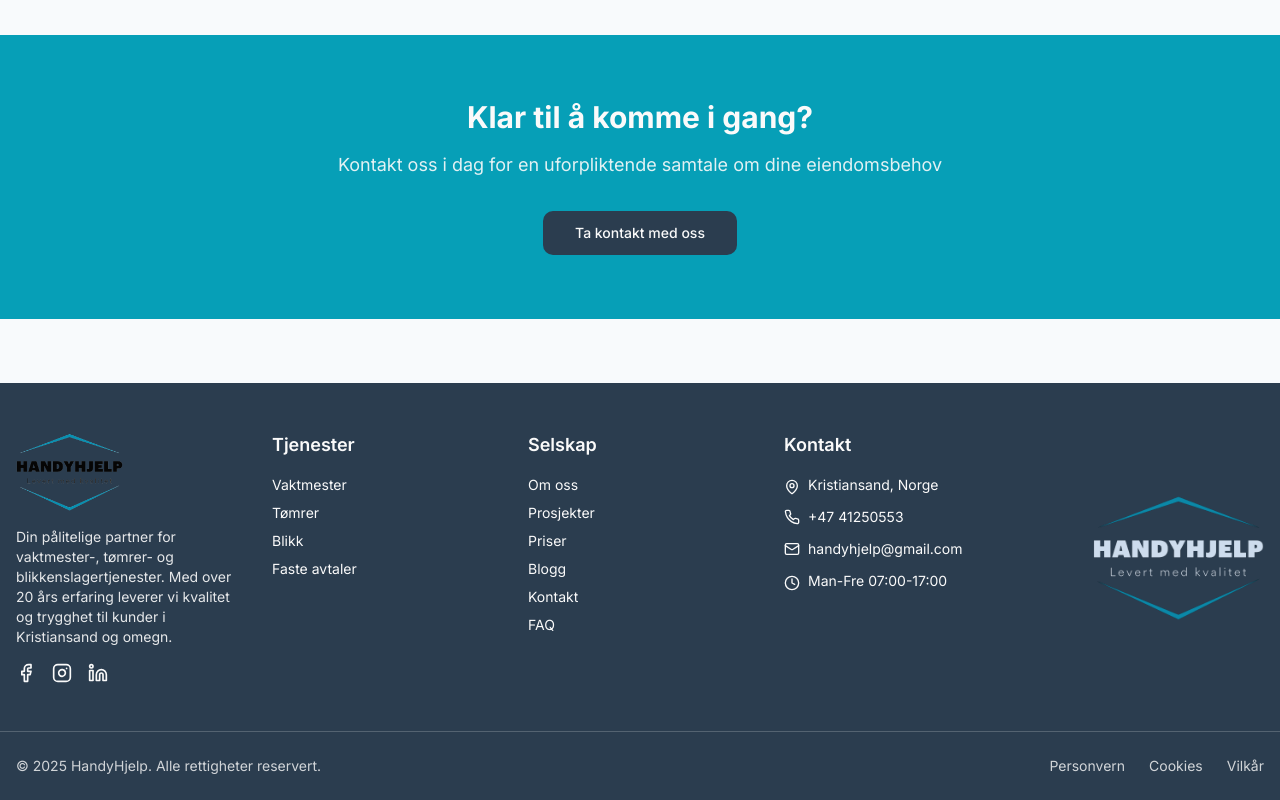
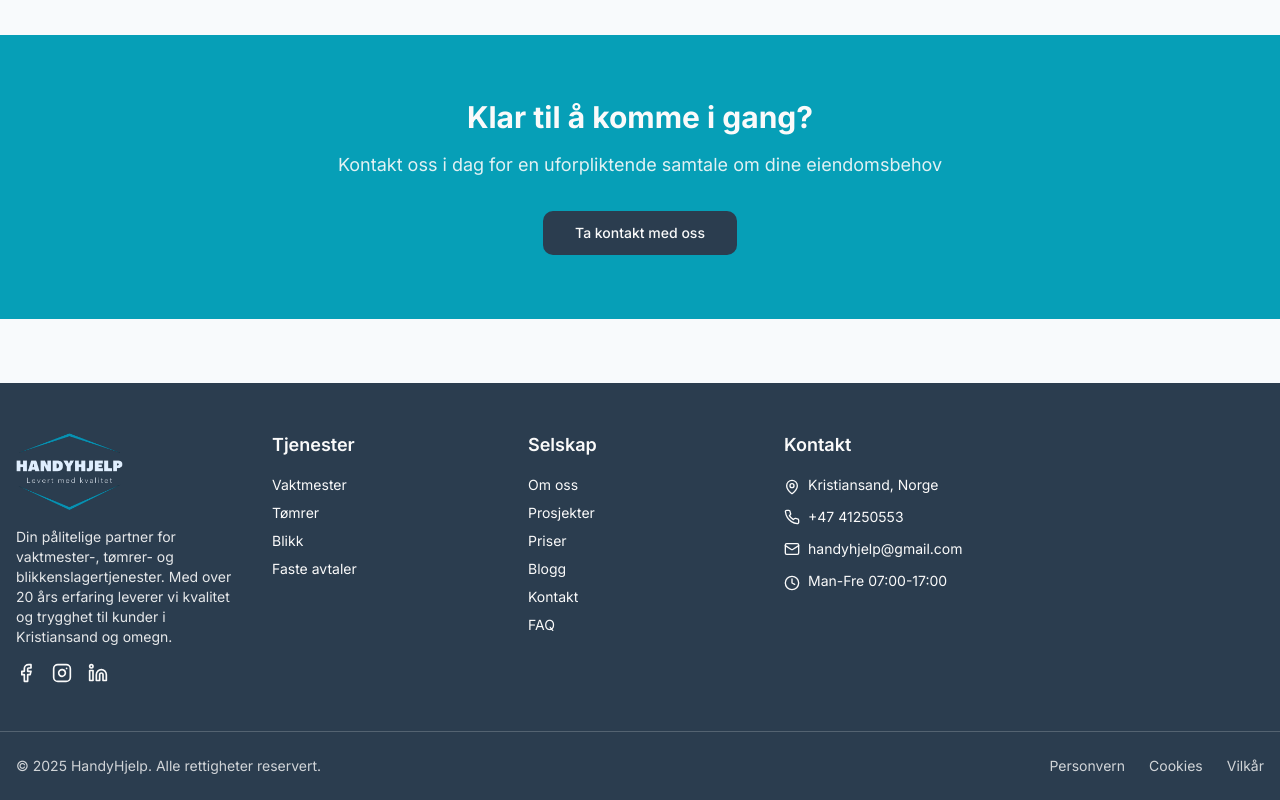
Before and after one commit to EspenGronnesby/handyhjelp, a React (Vite) app: page /om-oss in a window 1280 px wide. Shown: the part 2781-3581 px from the top of the page. Built offline with nearby package versions, Linux system fonts and the light colour scheme; the HTML template or start-up script is replaced by a standard one.

Commit message:
Visual edit in Lovable
Edited UI in Lovable

```diff
--- a/src/components/Footer.tsx
+++ b/src/components/Footer.tsx
@@ -2,19 +2,13 @@ import { Link } from 'react-router-dom';
 import { Phone, Mail, Clock, MapPin, Facebook, Instagram, Linkedin } from 'lucide-react';
 import handyhjelpLogo from '@/assets/handyhjelp-logo-new.png';
 import handyhjelpLogoFooter from '@/assets/handyhjelp-logo-footer.png';
-
 export const Footer = () => {
-  return (
-    <footer className="bg-secondary text-secondary-foreground">
+  return <footer className="bg-secondary text-secondary-foreground">
       <div className="container mx-auto px-4 py-8 md:py-12">
         <div className="grid grid-cols-2 md:grid-cols-2 lg:grid-cols-5 gap-6 md:gap-8">
           {/* Kolonne 1: HandyHjelp Info */}
           <div>
-            <img
-              src={handyhjelpLogo}
-              alt="HandyHjelp - Levert med kvalitet"
-              className="h-20 w-auto object-contain mb-4"
-            />
+            <img alt="HandyHjelp - Levert med kvalitet" className="h-20 w-auto object-contain mb-4" src="/lovable-uploads/1269f51d-725a-4c46-a6aa-cad9053d1c73.png" />
             <p className="text-sm mb-4 opacity-90">
               Din pålitelige partner for vaktmester-, tømrer- og blikkenslagertjenester.
               Med over 20 års erfaring leverer vi kvalitet og trygghet til kunder i Kristiansand og omegn.
@@ -124,13 +118,7 @@ export const Footer = () => {
           </div>
 
           {/* Kolonne 5: Logo */}
-          <div className="col-span-2 lg:col-span-1 flex items-center justify-center lg:justify-end">
-            <img
-              src={handyhjelpLogoFooter}
-              alt="HandyHjelp Logo"
-              className="h-32 w-auto object-contain opacity-90"
-            />
-          </div>
+
         </div>
       </div>
 
@@ -153,6 +141,5 @@ export const Footer = () => {
           </div>
         </div>
       </div>
-    </footer>
-  );
+    </footer>;
 };
```
Also changed, not shown: public/lovable-uploads/1269f51d-725a-4c46-a6aa-cad9053d1c73.png (added), public/lovable-uploads/b938c0bf-4496-4b1f-8e38-fc4d96f22ae2.png (added).
